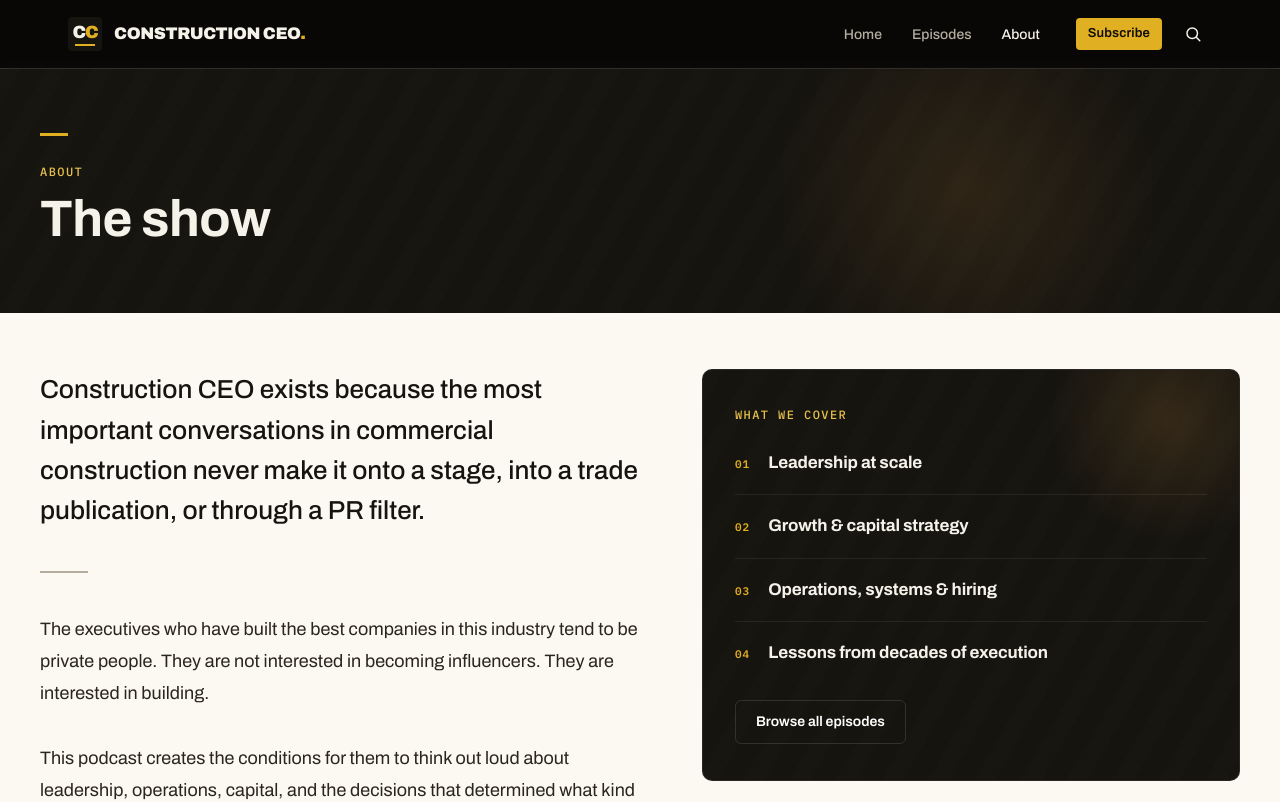
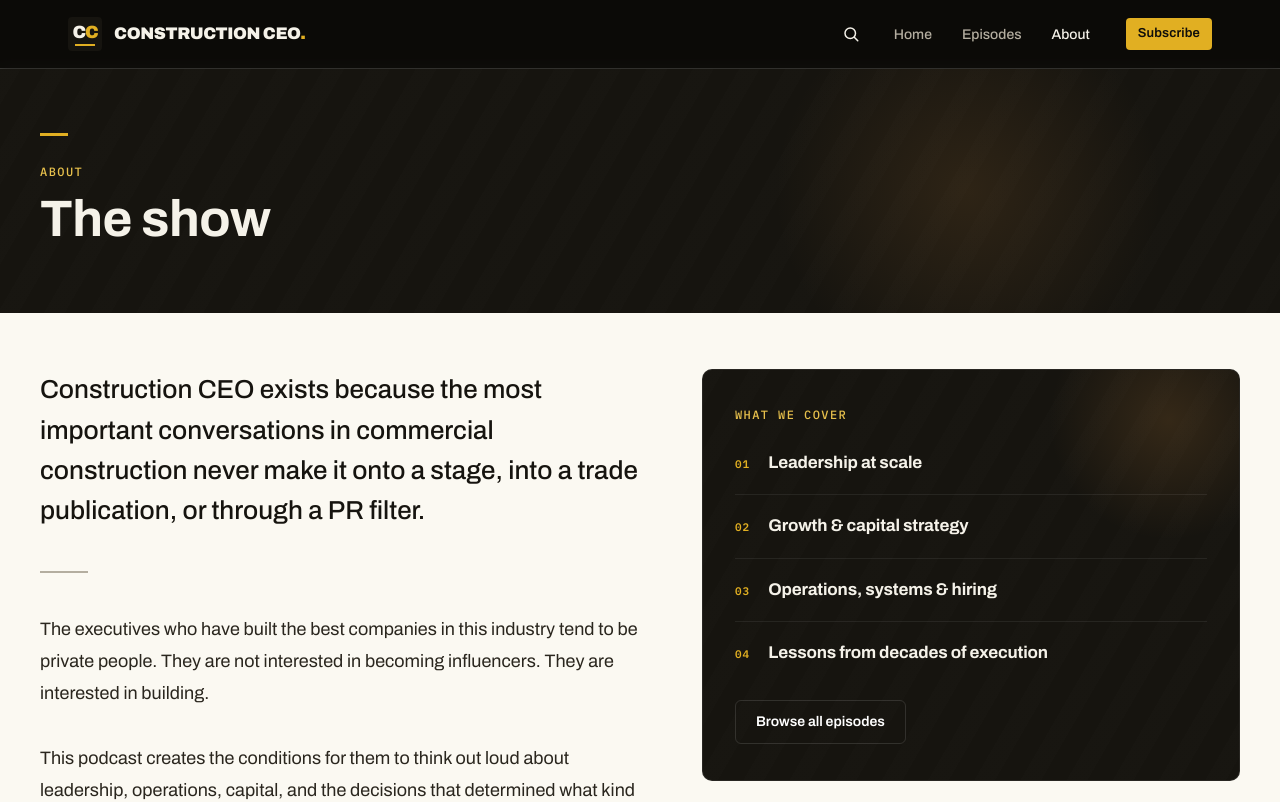
Before and after one commit to johnkakuk/construction-ceo, a Next.js app: page /about in a window 1280 px wide. Shown: the top 802 px of the page. Built offline with nearby package versions, Linux system fonts and the light colour scheme.

Commit message:
Header update

```diff
--- a/components/LayoutShell.tsx
+++ b/components/LayoutShell.tsx
@@ -15,7 +15,7 @@ export default function LayoutShell({ children }: { children: React.ReactNode })
     <AudioProvider>
       <div style={{ position: 'relative' }}>
         {/* Black underlay at top of document — scrolls away, making header appear solid black when at top */}
-        <div style={{ position: 'absolute', top: 0, left: 0, right: 0, height: 68, background: '#000', zIndex: 1 }} />
+        <div style={{ position: 'absolute', top: 0, left: 0, right: 0, height: 68, background: '#1c1a14', zIndex: 1 }} />
         <Nav />
         <main>{children}</main>
         <Footer />
--- a/components/Nav.tsx
+++ b/components/Nav.tsx
@@ -169,6 +169,13 @@ export default function Nav() {
           <div style={{ flex: 1 }} />
 
           <div style={{ display: 'flex', alignItems: 'center', gap: 12 }}>
+            {/* Search — desktop only, left of nav links */}
+            <span className="hidden md:inline-flex">
+              <IconButton label="Search episodes" variant="inverse" onClick={() => setSearchOpen(true)}>
+                <SearchIcon />
+              </IconButton>
+            </span>
+
             {/* Desktop nav links */}
             <nav className="hidden md:flex" style={{ gap: 6, marginRight: 12 }}>
               {links.map((link) => {
@@ -214,9 +221,12 @@ export default function Nav() {
               Subscribe
             </Link>
 
-            <IconButton label="Search episodes" variant="inverse" onClick={() => setSearchOpen(true)}>
-              <SearchIcon />
-            </IconButton>
+            {/* Search — mobile only, right of Subscribe */}
+            <span className="flex md:hidden">
+              <IconButton label="Search episodes" variant="inverse" onClick={() => setSearchOpen(true)}>
+                <SearchIcon />
+              </IconButton>
+            </span>
 
             {/* Hamburger — mobile only */}
             <button
```
